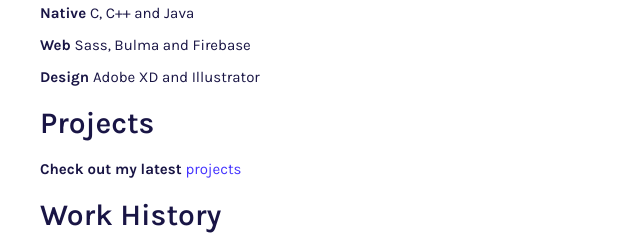
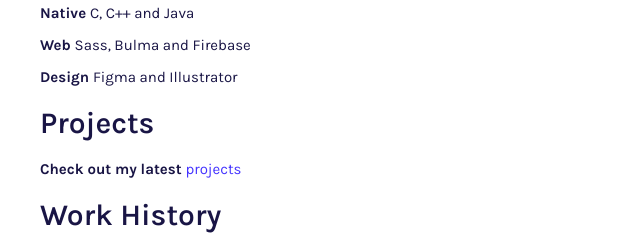
Before and after one commit to rubanthilak/rubanthilak.github.io, a website built with webpack: page pages/resume.html in a window 1280 px wide. Shown: the part 362-600 px from the top of the page, 0-640 px from the left. Built offline with nearby package versions, Linux system fonts and the light colour scheme.

Commit message:
Update resume.html

```diff
--- a/pages/resume.html
+++ b/pages/resume.html
@@ -31,7 +31,7 @@
                 <p>JavaScript <span>Vue, Typescript and jquery</span></p>
                 <p>Native <span>C, C++ and Java</span></p>
                 <p>Web <span>Sass, Bulma and Firebase</span></p>
-                <p>Design <span>Adobe XD and Illustrator</span></p>
+                <p>Design <span>Figma and Illustrator</span></p>
             </div>
             <div class="resume-subtitle">
                 <h2>Projects</h2>
```
